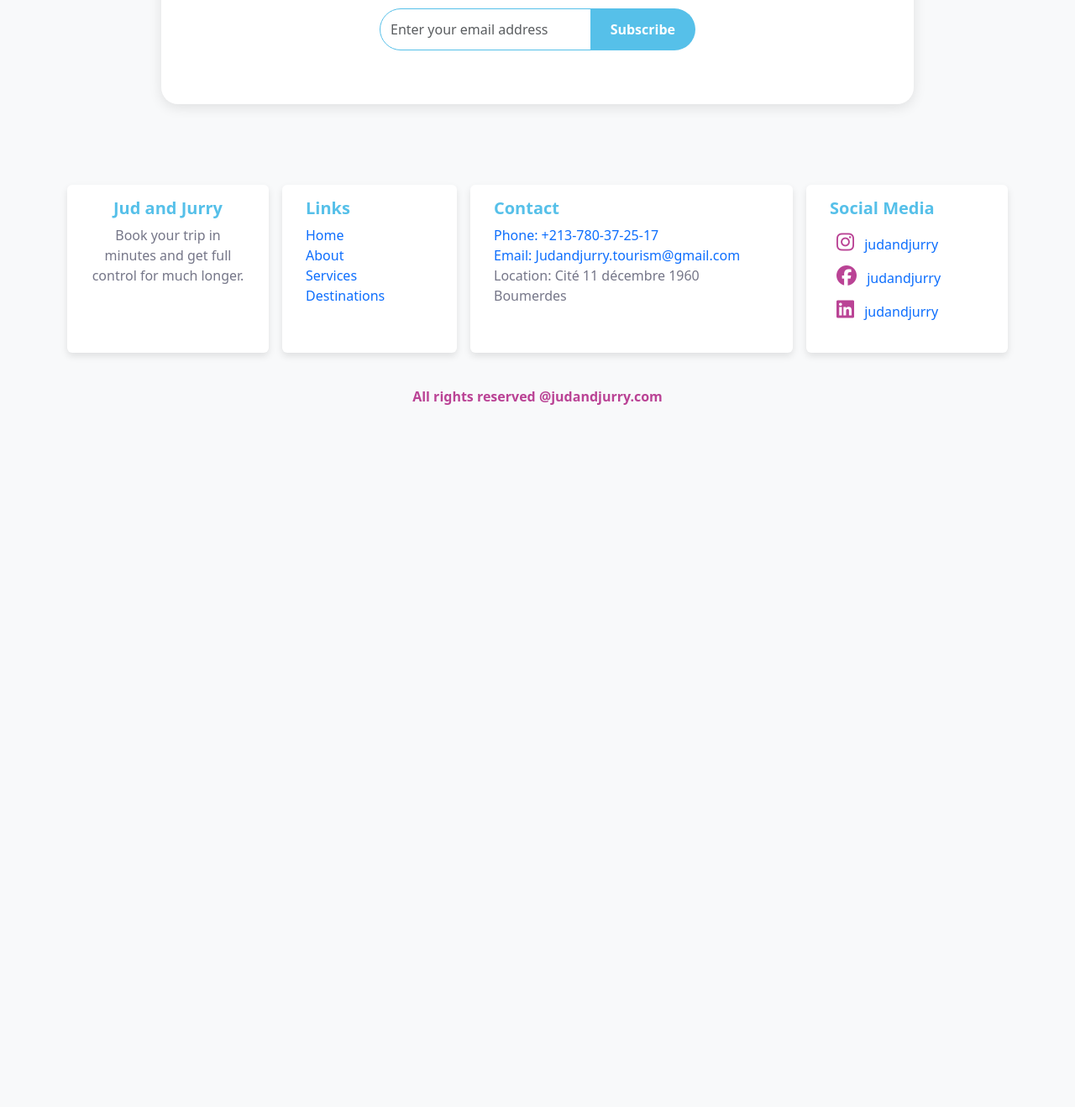
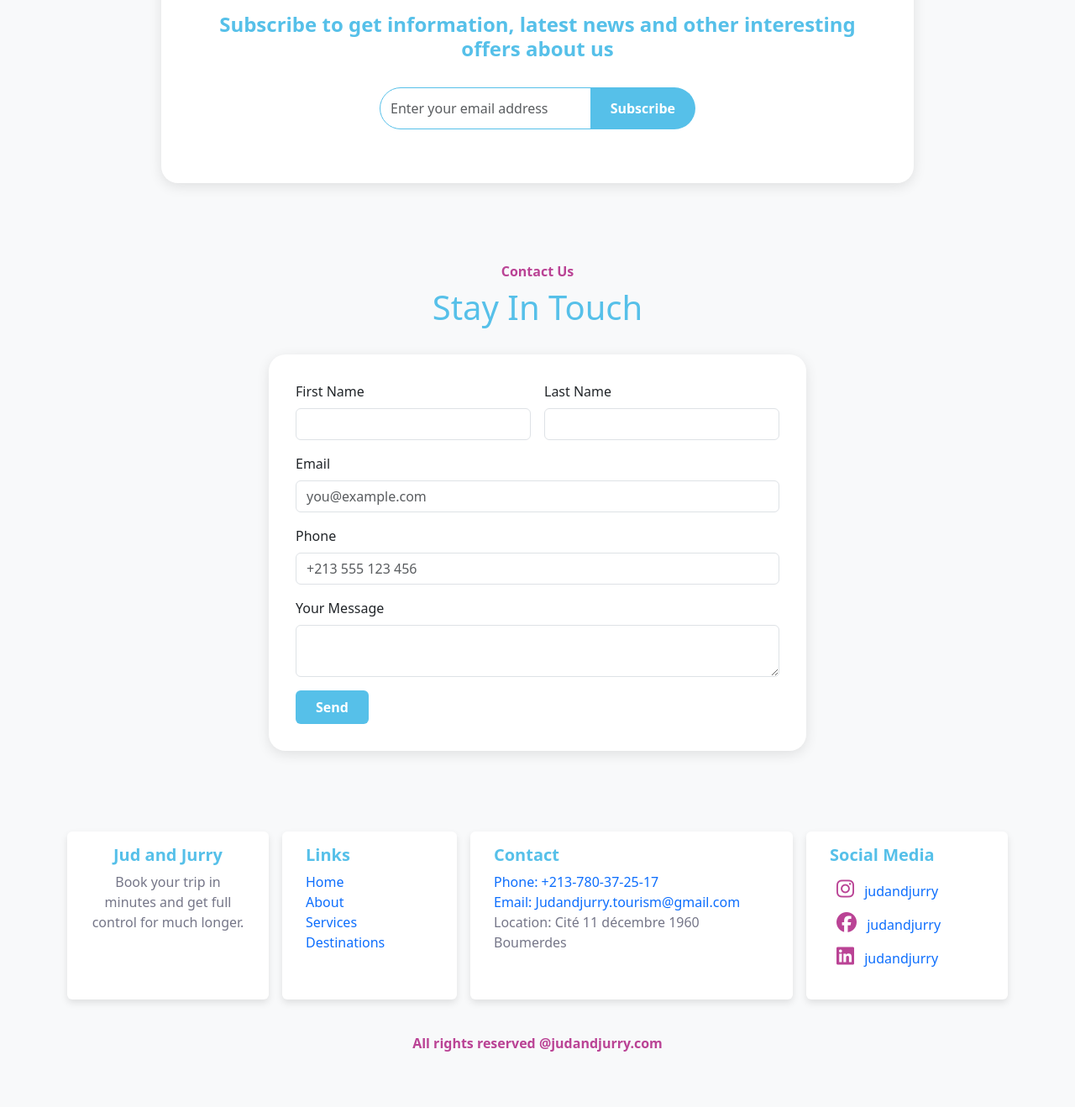
Before and after one commit to Houria-hs/travel-website, a Django app: template templates/home.html in a window 1280 px wide. Shown: the part 1598-2916 px from the top of the page at 84% size. Before the commit the page ends 2080 px from the top, so only its background shows below. Run offline with Django 3.2, Linux system fonts and the light colour scheme; the template is opened without the code that fills it, so the values that code supplies are empty.

Commit message:
Adjusted the destination card display based on recent model changes and made few style changes to the homePgae

```diff
--- a/templates/home.html
+++ b/templates/home.html
@@ -8,7 +8,7 @@
             <!-- Left Side Text -->
             <div class="col-lg-6 mb-4 mb-lg-0">
                 <h3 class="special-text" style="color: #ba4395;">Welcome to Jud & Jurry Travel</h3>
-                <h1 class="fw-bold" style="color: var(--secondary-color);">Travel, enjoy and live a new and full life</h1>
+                <h1 class="fw-bold" style="color: var(--secondary-color); font-size: 4REM;">Travel, enjoy and live.</h1>
                 <p style="color: var(--third-color); max-width: 500px;">
                     Experience unforgettable journeys with us! Explore breathtaking destinations and immerse yourself in adventure. Your dream trip starts here!
                 </p>
@@ -33,7 +33,7 @@
         </div>
         <div class="row">
             <div class="col-lg-4 col-md-6 mb-4">
-                <div class="card border-0 shadow-lg rounded-4">
+                <div class="card border-0 shadow-lg rounded-4" style="padding: 1REM;">
                     <img src="{% static 'images/plane.png' %}" class="card-img-top mx-auto mt-3" style="width: 80px; height: 80px;" alt="Best Flights">
                     <div class="card-body">
                         <h5 class="card-title" style="color: #ba4395;">Best Flights</h5>
@@ -42,16 +42,16 @@
                 </div>
             </div>
             <div class="col-lg-4 col-md-6 mb-4">
-                <div class="card border-0 shadow-lg rounded-4">
+                <div class="card border-0 shadow-lg rounded-4" style="padding: 1REM;">
                     <img src="{% static 'images/microphone.png' %}" class="card-img-top mx-auto mt-3" style="width: 80px; height: 80px;" alt="Local Events">
                     <div class="card-body">
                         <h5 class="card-title" style="color: #ba4395;">Local Events</h5>
-                        <p class="card-text">Stay updated on the best local events and cultural experiences wherever you travel.</p>
+                        <p class="card-text">Stay updated on the best local events and cultural experiences.</p>
                     </div>
                 </div>
             </div>
             <div class="col-lg-4 col-md-12 mb-4">
-                <div class="card border-0 shadow-lg rounded-4">
+                <div class="card border-0 shadow-lg rounded-4" style="padding: 1REM;">
                     <img src="{% static 'images/adjust.png' %}" class="card-img-top mx-auto mt-3" style="width: 80px; height: 80px;" alt="Customization" >
                     <div class="card-body">
                         <h5 class="card-title" style="color: #ba4395;">Customization</h5>
@@ -67,8 +67,8 @@
     <div class="container">
         <div class="row justify-content-center text-center">
             <div class="col-12 mb-4">
-                <h6 style="color: #ba4395; font-weight: bold;">Top Selling</h6>
-                <h2 style="color: #56c0e9; font-size: 2.5rem;">Top Destinations</h2>
+                <h6 style="color: #ba4395; font-weight: bold;">Destinations</h6>
+                <h2 style="color: #56c0e9; font-size: 2.5rem;">Top Selling</h2>
             </div>
         </div>
         <div class="row">
@@ -77,20 +77,15 @@
 
             <div class="col-lg-4 col-md-6 mb-4 ">
                 <div class="card border-0 shadow-lg rounded-4">
-                    <img  src="{{ destination.image.url }}" alt="{{ destination.title }}" class="card-img-top rounded-top-4" style=" height: 22rem;">
+                    <img  src="{{ destination.image.url }}" alt="{{ destination.title }}" class="card-img-top rounded-top-4" style=" height: 20rem;">
                     <div class="card-body">
                         <div class="container d-flex flex-row"
                         style="justify-content: space-between;">
                             <h5 class="card-title" style="color: #ba4395;">{{ destination.title }}</h5>
-                            <h5 class="card-title" style="color:  yellowgreen;"> {{ destination.price }} DA</h5>
-                        </div>
-                        <div class="container d-flex flex-row"
-                        style="justify-content: space-between;">
-                            <p  class="card-text"> <b>From {{ destination.from_date }}</b> </p>
-                            <p  class="card-text"> <b> To {{ destination.To_date }} </b> </p>
+                            <h5 class="card-title" style="color: #56c0e9;"> {{ destination.price_per_person }} DA</h5>
                         </div>
                         <div class="container">
-                            <a href="{% url 'trip' destination.id %}" class="btn btn-primary px-4 py-2" style="background-color: #56c0e9; border: none; font-weight: bold;">Book Now</a>
+                            <a href="{% url 'trip' destination.id %}" class="btn btn-primary px-4 py-2 mt-2" style="background-color: #56c0e9; border: none; font-weight: bold;">More info</a>
                         </div>
                     </div>
                 </div>
@@ -119,6 +114,47 @@
                 </form>
             </div>
         </div>
+    </div>
+</section>
+
+<section class="contact-section py-5" style="background-color: var(--primary-color);">
+    <div class="container">
+        <div class="row justify-content-center text-center">
+            <div class="col-12 mb-4">
+                <h6 style="color: #ba4395; font-weight: bold;">Contact Us </h6>
+                <h2 style="color: #56c0e9; font-size: 2.5rem;">Stay In Touch</h2>
+            </div>
+        </div>
+    </div>
+    <div class="container" style="background-color: white; border-radius: 20px; box-shadow: 0 4px 15px rgba(0, 0, 0, 0.1);
+    width: 50%; padding: 2REM;">
+    <form>
+    <div class="row g-3">
+        <div class="col-md-6">
+            <label for="firstName" class="form-label">First Name</label>
+            <input type="text" class="form-control" id="firstName" required>
+        </div>
+        <div class="col-md-6">
+            <label for="lastName" class="form-label">Last Name</label>
+            <input type="text" class="form-control" id="lastName" required>
+        </div>
+        <div class="col-12">
+            <label for="email" class="form-label">Email</label>
+            <input type="email" class="form-control" id="email" placeholder="you@example.com" required>
+        </div>
+        <div class="col-12">
+            <label for="phone" class="form-label">Phone</label>
+            <input type="tel" class="form-control" id="phone" placeholder="+213 555 123 456" required>
+        </div>
+        <div class="col-12">
+            <label for="Message" class="form-label">Your Message</label>
+            <textarea class="form-control" name="message" id=""></textarea>
+        </div>
+        <div class="col-12">
+            <button type="submit" class="btn btn-primary px-4 py-2" style="background-color: #56c0e9; border: none; font-weight: bold; color: #fff; " id="button-addon2">Send</button>
+        </div>
+    </div>
+    </form>
     </div>
 </section>
 
```
